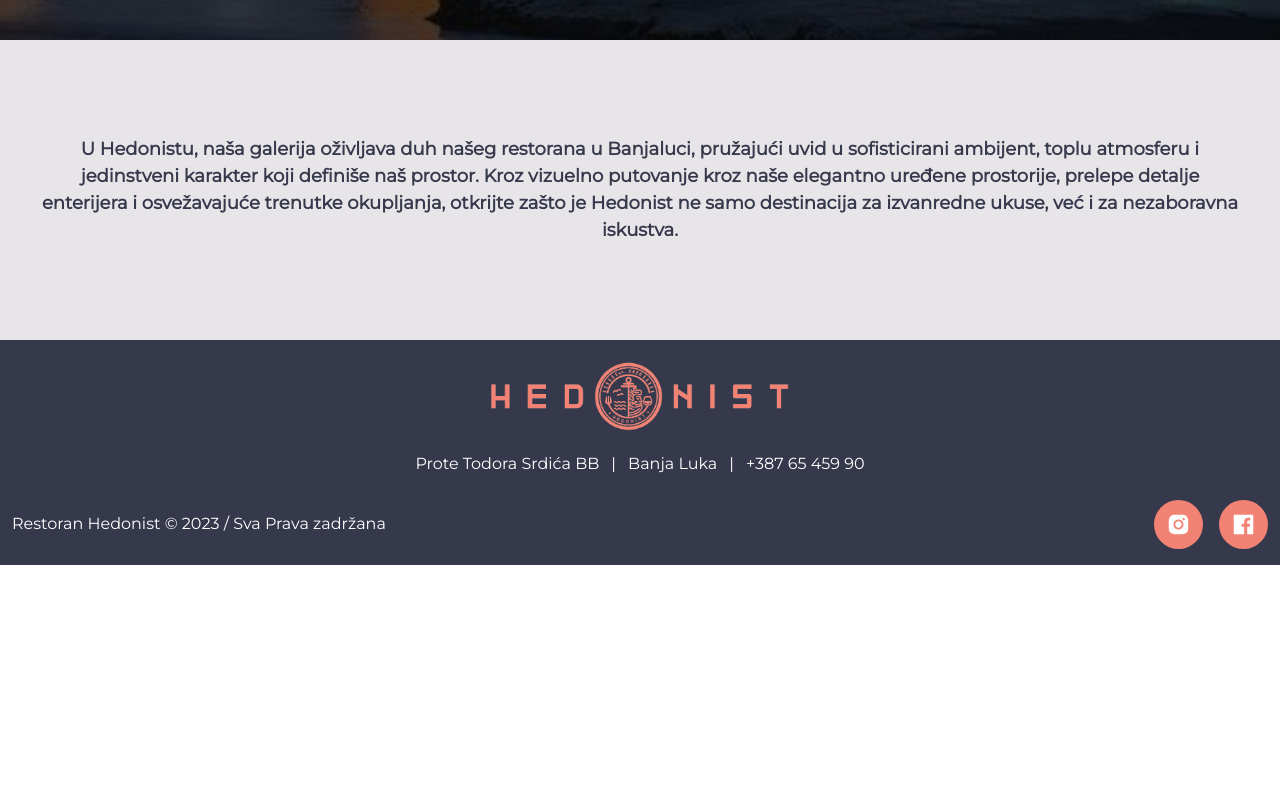
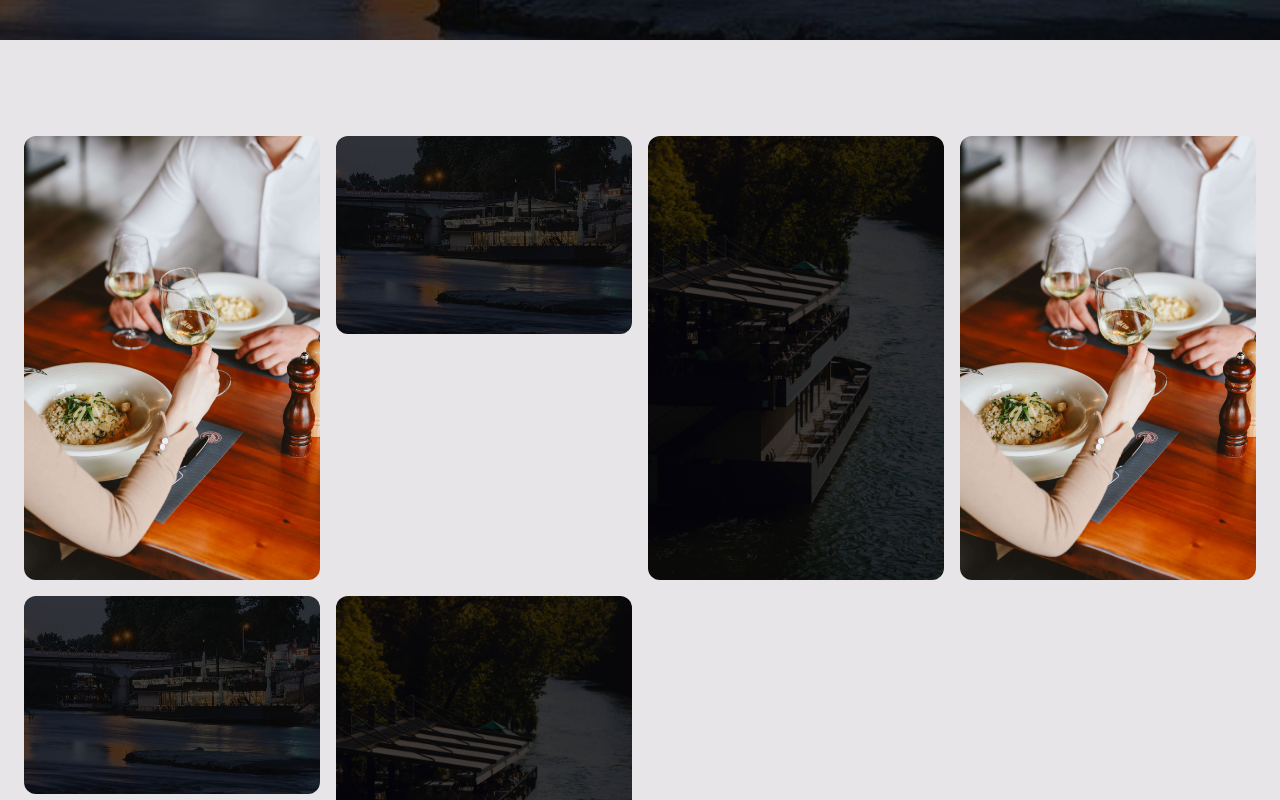
Before and after one commit to luka-matic01/restaurant-test, a Next.js app: page /gallery in a window 1280 px wide. Shown: the part 560-1360 px from the top of the page. Before the commit the page ends 1125 px from the top, so only its background shows below. Built offline with nearby package versions, Linux system fonts and the light colour scheme.

Commit message:
Gallery done, need to fix images

```diff
--- a/src/components/Common/Gallery.jsx
+++ b/src/components/Common/Gallery.jsx
@@ -1,16 +1,81 @@
 "use client";
 import Image from "next/image";
-import React, { useRef } from "react";
+import React, { useState, useRef, useEffect } from "react";
 import { motion, useInView } from "framer-motion";
+import { GrClose, GrLinkNext, GrLinkPrevious } from "react-icons/gr";
 
 const Gallery = () => {
   const ref = useRef(null);
   const isInView = useInView(ref, { once: true });
+
+  const imageUrls = [
+    "/food-menu.jpg",
+    "/gallery-image.jpg",
+    "/restaurant-photo.jpg",
+    "/food-menu.jpg",
+    "/gallery-image.jpg",
+    "/restaurant-photo.jpg",
+    // Add more image URLs as needed
+  ];
+
+  const [lightboxIndex, setLightboxIndex] = useState(null);
+
+  const openLightbox = (index) => {
+    setLightboxIndex(index);
+  };
+
+  const closeLightbox = () => {
+    setLightboxIndex(null);
+  };
+
+  const nextImage = () => {
+    setLightboxIndex((prevIndex) => (prevIndex + 1) % imageUrls.length);
+  };
+
+  const prevImage = () => {
+    setLightboxIndex((prevIndex) =>
+      prevIndex === 0 ? imageUrls.length - 1 : prevIndex - 1
+    );
+  };
+
+  useEffect(() => {
+    const handleKeyDown = (e) => {
+      // Close the lightbox on 'Escape' key
+      if (e.key === "Escape") {
+        closeLightbox();
+      }
+      // Navigate to the previous image on left arrow key
+      else if (e.key === "ArrowLeft") {
+        prevImage();
+      }
+      // Navigate to the next image on right arrow key
+      else if (e.key === "ArrowRight") {
+        nextImage();
+      }
+    };
+
+    const closeLightboxOutside = (e) => {
+      // Close the lightbox if the click is outside the image
+      if (e.target.classList.contains("lightbox-overlay")) {
+        closeLightbox();
+      }
+    };
+
+    // Attach event listeners when the lightbox is open
+    if (lightboxIndex !== null) {
+      window.addEventListener("click", closeLightboxOutside);
+      window.addEventListener("keydown", handleKeyDown);
+    }
+
+    // Detach event listeners when the lightbox is closed
+    return () => {
+      window.removeEventListener("click", closeLightboxOutside);
+      window.removeEventListener("keydown", handleKeyDown);
+    };
+  }, [lightboxIndex]);
+
   return (
-    <div
-      className="w-full flex flex-col
-     bg-slate-100 text-black "
-    >
+    <div className="w-full flex flex-col bg-slate-100 text-black">
       <div
         style={{
           backgroundImage: 'url("/gallery-image.jpg")',
@@ -18,8 +83,8 @@ const Gallery = () => {
           backgroundPosition: "center",
           display: "flex",
           flexDirection: "column",
-          alignItems: "center", // Center horizontally
-          justifyContent: "center", // Center vertically
+          alignItems: "center",
+          justifyContent: "center",
         }}
         className="w-full  h-[600px] relative px-6"
       >
@@ -40,19 +105,69 @@ const Gallery = () => {
           </h2>
         </motion.div>
       </div>
+
       <div className="flex items-center justify-center bg-[#c1a6a633] py-8 lg:py-24 px-6 w-full flex-col lg:flex-row gap-12 lg:gap-0">
-        <div>
-          <h1 className="text-center text-[18px] flex text-[#36394c] font-semibold max-w-[1200px]">
-            U Hedonistu, naša galerija oživljava duh našeg restorana u
-            Banjaluci, pružajući uvid u sofisticirani ambijent, toplu atmosferu
-            i jedinstveni karakter koji definiše naš prostor. Kroz vizuelno
-            putovanje kroz naše elegantno uređene prostorije, prelepe detalje
-            enterijera i osvežavajuće trenutke okupljanja, otkrijte zašto je
-            Hedonist ne samo destinacija za izvanredne ukuse, već i za
-            nezaboravna iskustva.
-          </h1>
+        {/* Display a list of images */}
+        <div className="grid grid-cols-1 sm:grid-cols-2 md:grid-cols-3 lg:grid-cols-4 gap-4">
+          {imageUrls.map((imageUrl, index) => (
+            <div
+              className="relative max-w-[400px] min-h-[300px]"
+              key={index}
+              onClick={() => openLightbox(index)}
+            >
+              <Image
+                src={imageUrl}
+                alt={`Image ${index + 1}`}
+                className="rounded-xl"
+                width={300}
+                height={300}
+                layout="responsive"
+              />
+            </div>
+          ))}
         </div>
       </div>
+
+      {/* Gallery Lightbox */}
+      {lightboxIndex !== null && (
+        <div className="lightbox-overlay fixed top-0 left-0 w-full h-full flex items-center justify-center bg-black bg-opacity-90 z-50">
+          <button
+            className="absolute top-4 right-4 rounded-md bg-[#f28274]"
+            onClick={closeLightbox}
+          >
+            <GrClose
+              style={{ color: "white" }}
+              size={45}
+              className=" text-white   p-2"
+            />
+          </button>
+
+          <button className="absolute top-1/2 left-4" onClick={prevImage}>
+            <GrLinkPrevious
+              size={45}
+              className=" text-white bg-white rounded-full p-2"
+            />
+          </button>
+
+          <Image
+            src={imageUrls[lightboxIndex]}
+            alt={`Image ${lightboxIndex + 1}`}
+            width={800}
+            className="rounded-xl"
+            height={600}
+          />
+
+          <button
+            className="absolute top-1/2 right-4 text-white"
+            onClick={nextImage}
+          >
+            <GrLinkNext
+              size={45}
+              className="text-white bg-white rounded-full p-2"
+            />
+          </button>
+        </div>
+      )}
     </div>
   );
 };
```
